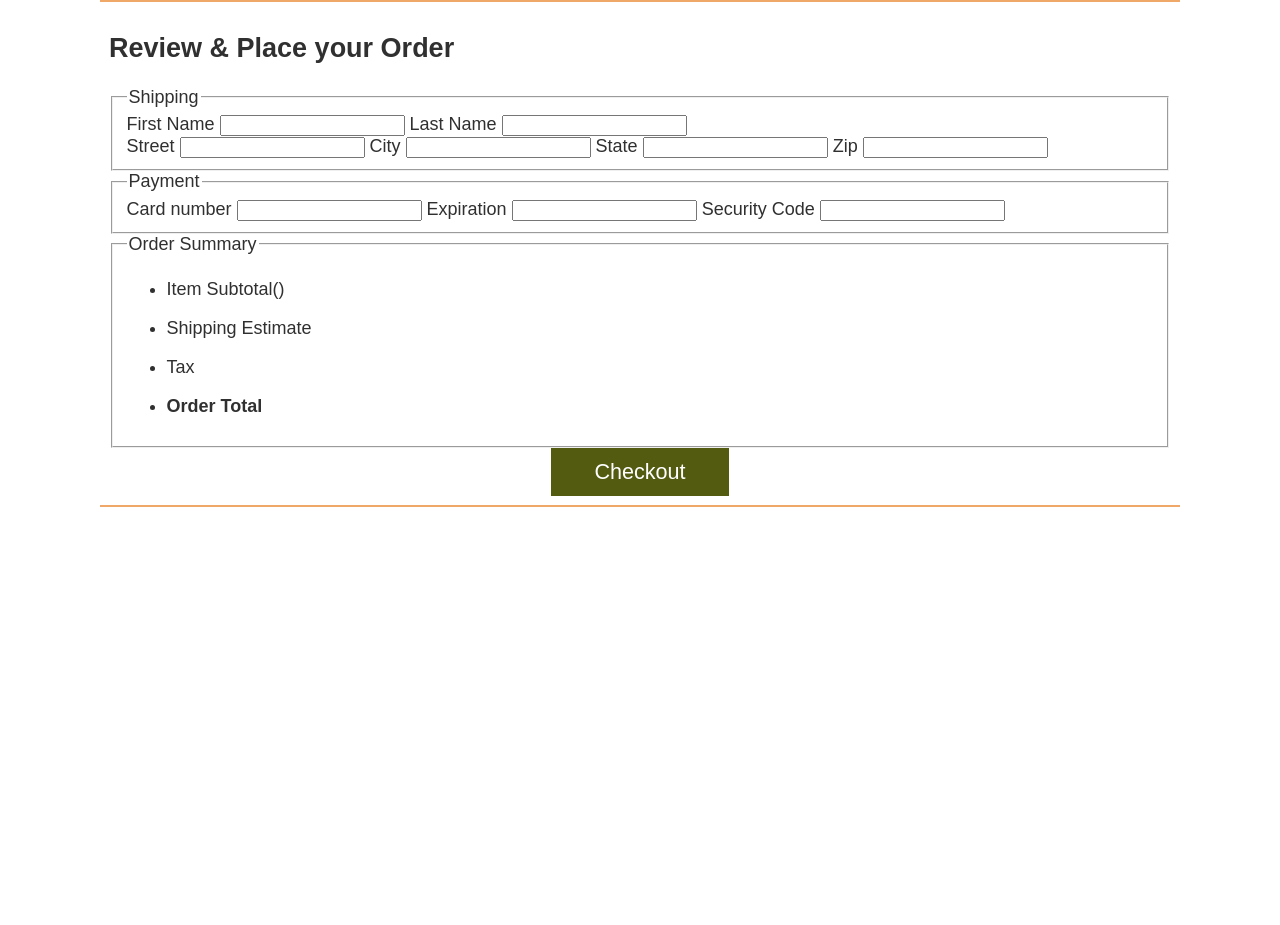
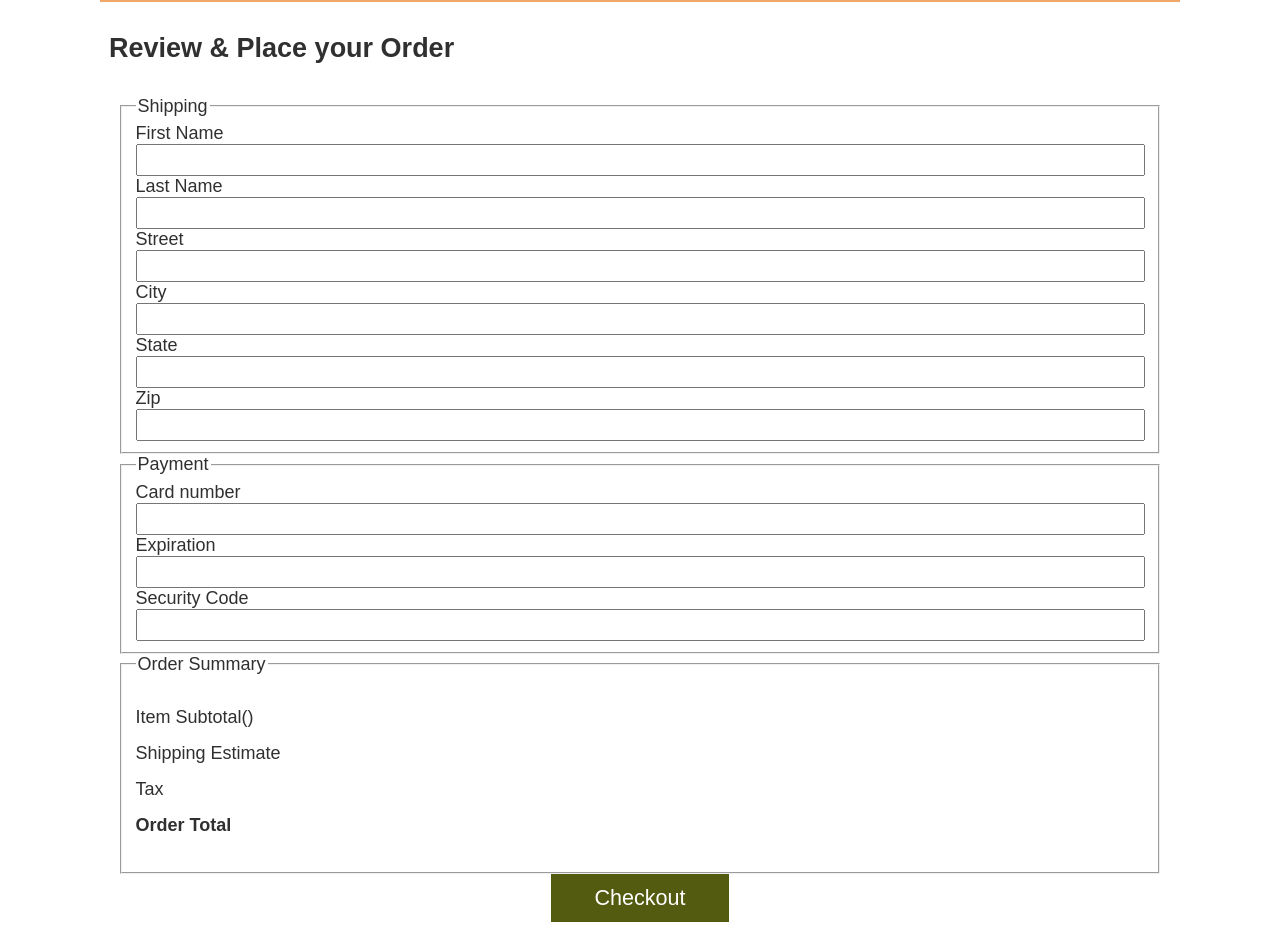
Before and after one commit to lucasmercau/sleepoutsideTeam11, a website: page src/checkout/index.html in a window 1280 px wide. Shown: the top 925 px of the page. Before the commit the page ends 800 px from the top, so only its background shows below. Drawn offline with Linux system fonts and the light colour scheme.

Commit message:
Update style.css

```diff
--- a/src/css/style.css
+++ b/src/css/style.css
@@ -201,6 +201,32 @@ button {
 }
 
 
+/* checkout styles */
+.checkout-form {
+  padding: 0.5em;
+}
+.checkout-form label {
+  display: block;
+}
+.checkout-form input {
+  width: 100%;
+  font-size: 1.2em;
+}
+
+.checkout-summary > ul {
+  padding-left: 0;
+  list-style-type: none;
+}
+.checkout-summary li {
+  display: flex;
+  justify-content: space-between;
+  align-items: center;
+}
+.checkout-summary input {
+  width: 25%;
+  font-size: 1em;
+}
+
 /* Styles for product lists */
 .product-card {
   flex: 1 1 45%;
```
